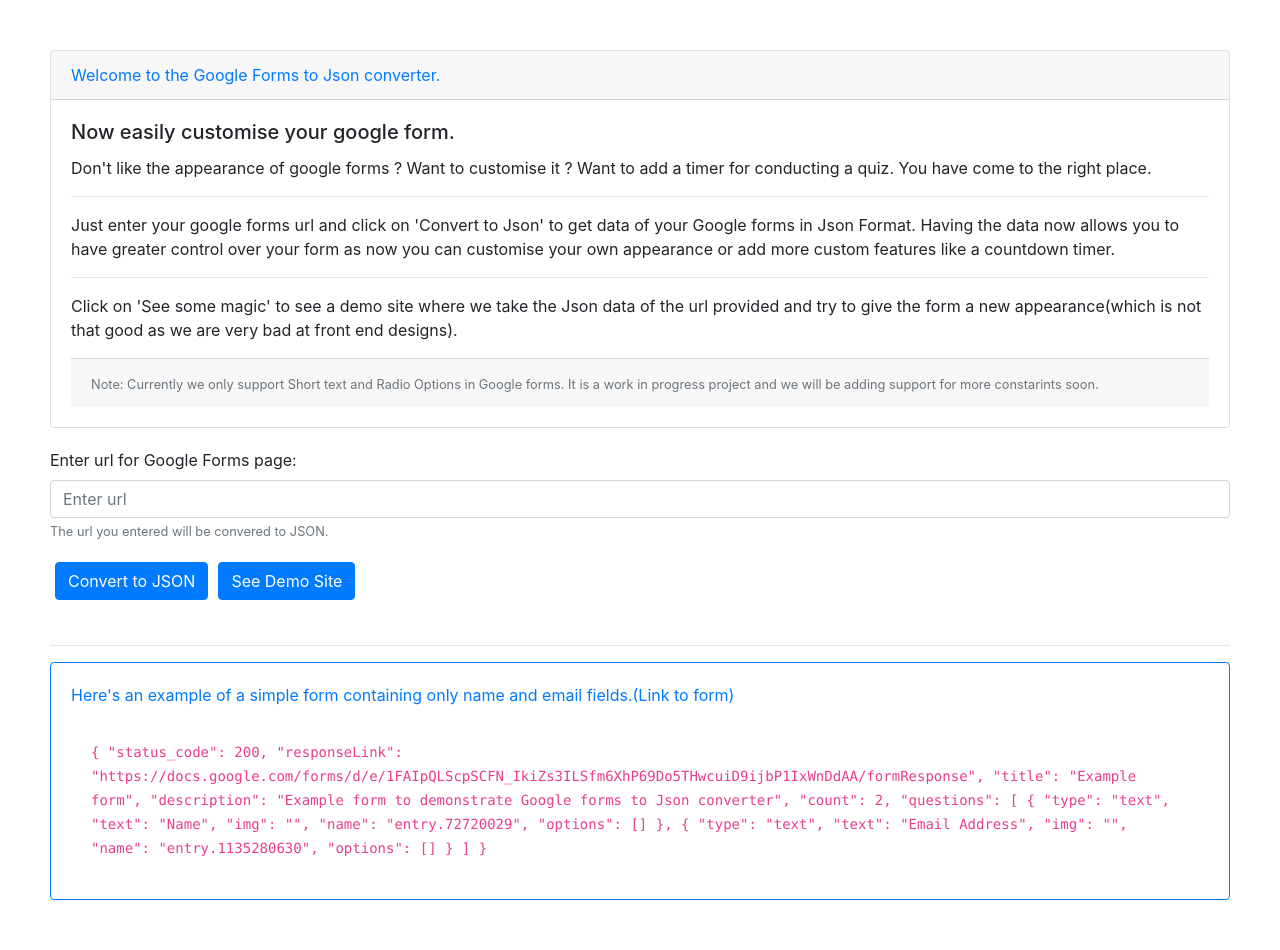
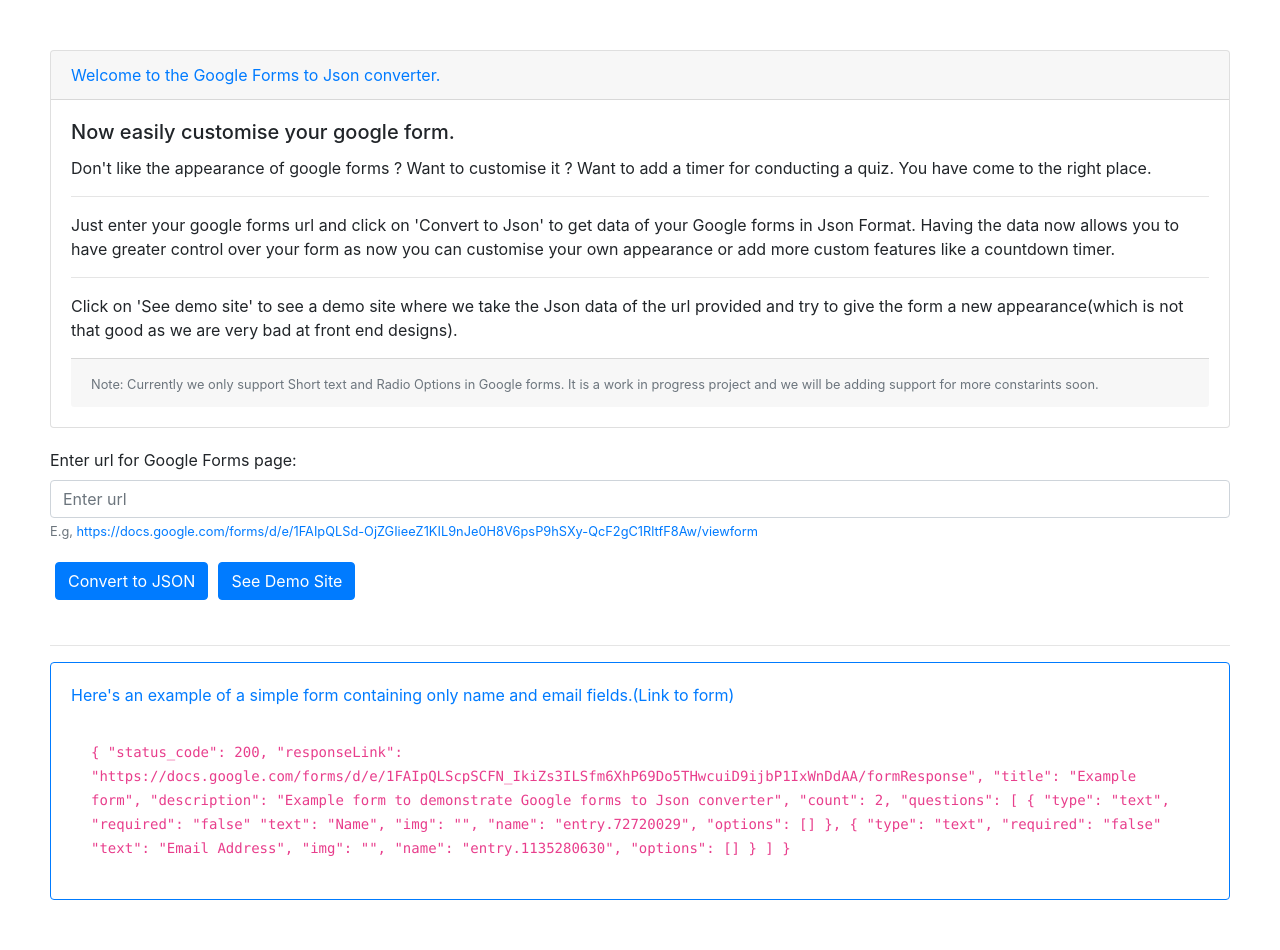
Before and after one commit to coolyansh/django_news_site, a Django app: page /convert in a window 1280 px wide. Run offline with Django 3.2, Linux system fonts and the light colour scheme; some libraries are stand-ins or nearby versions.

Commit message:
Added required tag for questions in G->F converter.

```diff
--- a/mysite/settings.py
+++ b/mysite/settings.py
@@ -23,9 +23,9 @@
 SECRET_KEY = '4ym%94l00c%r=0=st1mobi3td(%l31xgd81c-&m0*%a^v%*$b)'
 
 # SECURITY WARNING: don't run with debug turned on in production!
-DEBUG = True
+DEBUG = False
 
-ALLOWED_HOSTS = []
+ALLOWED_HOSTS = ['127.0.0.1', '.pythonanywhere.com']
 
 
 # Application definition
--- a/news/templates/convert.html
+++ b/news/templates/convert.html
@@ -18,7 +18,7 @@
   </div>
   <div class="card-body">
     <h5 class="card-title">Now easily customise your google form.</h5>
-    <p class="card-text">Don't like the appearance of google forms ? Want to customise it ? Want to add a timer for conducting a quiz. You have come to the right place.<br><hr>Just enter your google forms url and click on 'Convert to Json' to get data of your Google forms in Json Format. Having the data now allows you to have greater control over your form as now you can customise your own appearance or add more custom features like a countdown timer.<br><hr>Click on 'See some magic' to see a demo site where we take the Json data of the url provided and try to give the form a new appearance(which is not that good as we are very bad at front end designs).</p>
+    <p class="card-text">Don't like the appearance of google forms ? Want to customise it ? Want to add a timer for conducting a quiz. You have come to the right place.<br><hr>Just enter your google forms url and click on 'Convert to Json' to get data of your Google forms in Json Format. Having the data now allows you to have greater control over your form as now you can customise your own appearance or add more custom features like a countdown timer.<br><hr>Click on 'See demo site' to see a demo site where we take the Json data of the url provided and try to give the form a new appearance(which is not that good as we are very bad at front end designs).</p>
     <div class="card-footer">
       <small class="text-muted">Note: Currently we only support Short text and Radio Options in Google forms. It is a work in progress project and we will be adding support for more constarints soon.</small>
     </div>
@@ -30,7 +30,7 @@
   <div class="form-group">
     <label for="exampleInputEmail1">Enter url for Google Forms page:</label>
     <input type="text" class="form-control" name="url" placeholder="Enter url">
-    <small id="urlHelp" class="form-text text-muted">The url you entered will be convered to JSON.</small>
+    <small id="urlHelp" class="form-text text-muted">E.g, <a href="https://docs.google.com/forms/d/e/1FAIpQLSd-OjZGIieeZ1KIL9nJe0H8V6psP9hSXy-QcF2gC1RltfF8Aw/viewform">https://docs.google.com/forms/d/e/1FAIpQLSd-OjZGIieeZ1KIL9nJe0H8V6psP9hSXy-QcF2gC1RltfF8Aw/viewform</a></small>
   </div>
   <div style="padding: 5px;float: left;"><button type="submit" class="btn btn-primary" name="_convert">Convert to JSON</button></div>
   <div style="padding: 5px;float: left;"><button type="submit" class="btn btn-primary" name="_viewform">See Demo Site</button></div>
@@ -53,6 +53,7 @@
         "questions": [
           {
             "type": "text",
+            "required": "false"
             "text": "Name",
             "img": "",
             "name": "entry.72720029",
@@ -60,6 +61,7 @@
           },
           {
             "type": "text",
+            "required": "false"
             "text": "Email Address",
             "img": "",
             "name": "entry.1135280630",
--- a/news/views.py
+++ b/news/views.py
@@ -136,10 +136,16 @@
 	    img_url=""
 	    options=[]
 	    name=""
-	    required=False
+	    required="false"
 
 	    if question["class"][0]==q_container:
 	        question=question.find('div',recursive=False)
+
+	    dict_att=question.attrs
+	    if "data-required" in dict_att:
+	        	required=str(dict_att["data-required"])
+	    else :
+	        	required="false"
 
 	    d_class_list=question["class"]
 	    f1=False
@@ -199,7 +205,7 @@
 	    else:
 	        qtype="unknown"
 
-	    questions.append({"type":qtype,"text":text,"img":img_url,"name":name,"options":options})
+	    questions.append({"type":qtype,"required":required,"text":text,"img":img_url,"name":name,"options":options})
 
 	dic={"status_code":r.status_code,"responseLink":link,"title":title,"description":description,"count":num,"questions":questions}
 	res_str=json.dumps(dic)
```
Also changed, not shown: news/templates/form_layout.html (+33 -15 lines), news/static/images/background.jpeg (added).
